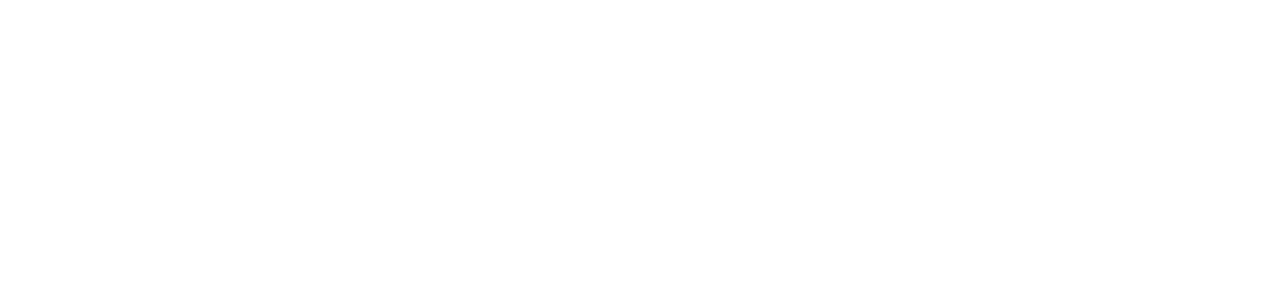
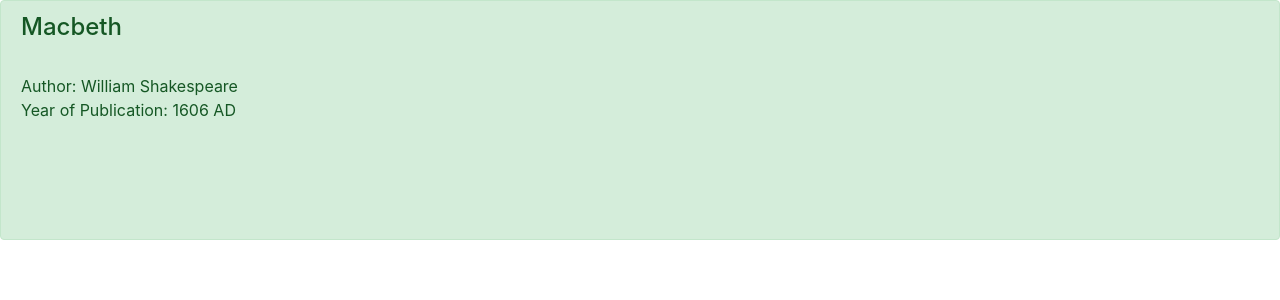
Before and after one commit to foladipo/books-directory, an Angular app: page /book/1 in a window 1280 px wide. Before the commit this address led to /. Shown: the top 300 px of the page. Built offline with nearby package versions, Linux system fonts and the light colour scheme.

Commit message:
enable /book/:id to show a specified book

```diff
--- a/src/app/app-routing.module.ts
+++ b/src/app/app-routing.module.ts
@@ -3,9 +3,11 @@
 import { CommonModule } from '@angular/common';
 
 import { DashboardComponent } from './dashboard/dashboard.component';
+import { BookProfileComponent } from './book-profile/book-profile.component';
 
 const routes: Routes = [
   { path: 'dashboard', component: DashboardComponent },
+  { path: 'book/:id', component: BookProfileComponent },
   { path: '', redirectTo: '/dashboard', pathMatch: 'full' }
 ];
 
--- a/src/app/book-profile/book-profile.component.html
+++ b/src/app/book-profile/book-profile.component.html
@@ -1,3 +1 @@
-<p>
-  book-profile works!
-</p>
+<app-book-detail [book]="book"></app-book-detail>
--- a/src/app/book-profile/book-profile.component.ts
+++ b/src/app/book-profile/book-profile.component.ts
@@ -1,4 +1,8 @@
 import { Component, OnInit } from '@angular/core';
+import { ActivatedRoute } from '@angular/router';
+
+import { BooksService } from '../books.service';
+import { Book } from '../book';
 
 @Component({
   selector: 'app-book-profile',
@@ -6,10 +10,31 @@
   styleUrls: ['./book-profile.component.css']
 })
 export class BookProfileComponent implements OnInit {
-
-  constructor() { }
+  book: Book;
+  constructor(
+    private bookService: BooksService,
+    private route: ActivatedRoute
+  ) { }
 
   ngOnInit() {
+    this.getBook();
   }
 
+  // TODO: Add more elegant error handling here.
+  getBook() {
+    const bookId = Number(this.route.snapshot.paramMap.get('id'));
+    console.log('bookId', bookId);
+    if (Number.isNaN(bookId)) {
+      this.book = {
+        id: -1,
+        name: 'ERROR! Invalid book id!',
+        author: 'Error',
+        yearOfPublication: 'Error',
+        genres: []
+      };
+      return;
+    }
+
+    this.book = this.bookService.getBook(bookId);
+  }
 }
```
